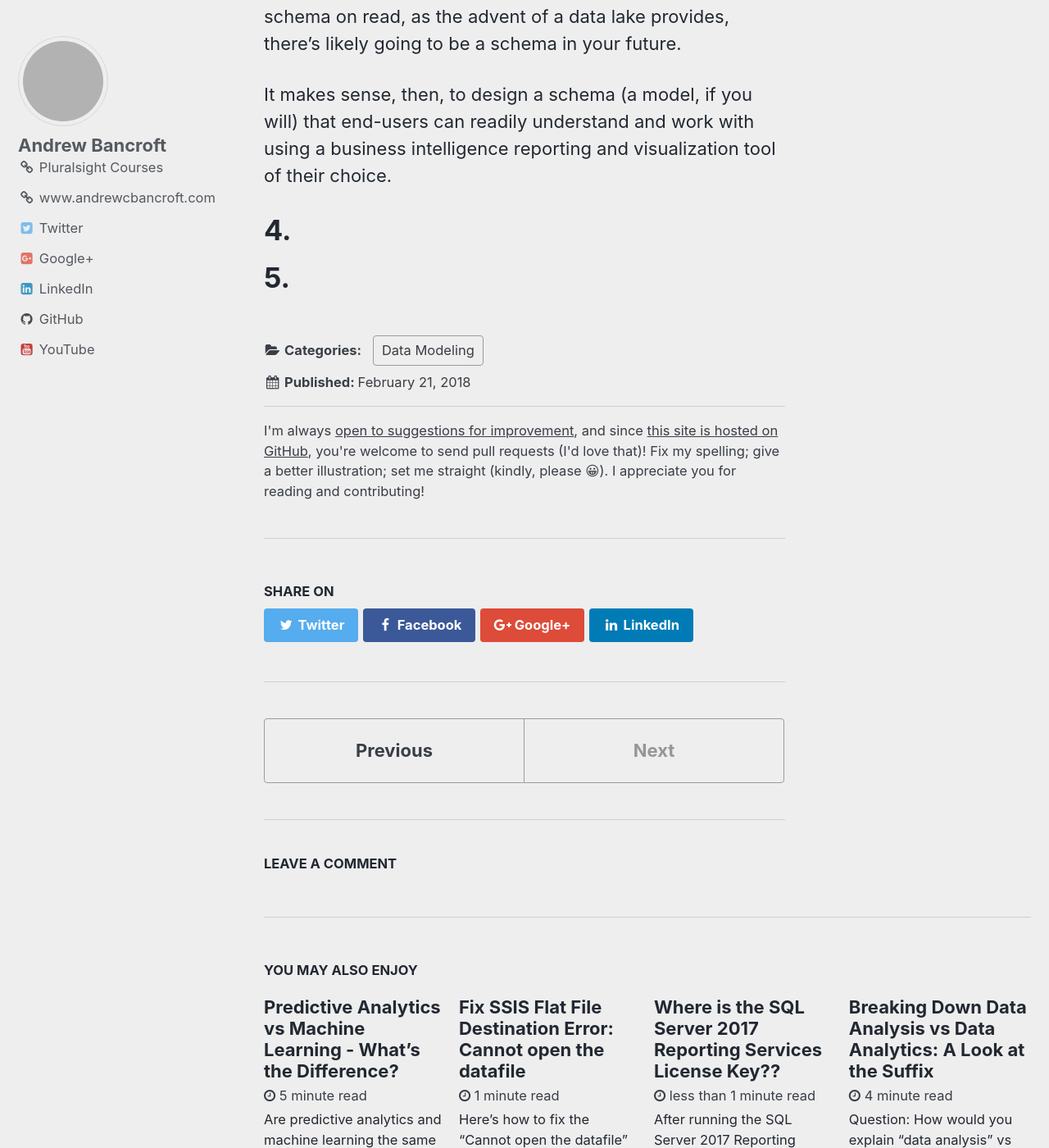
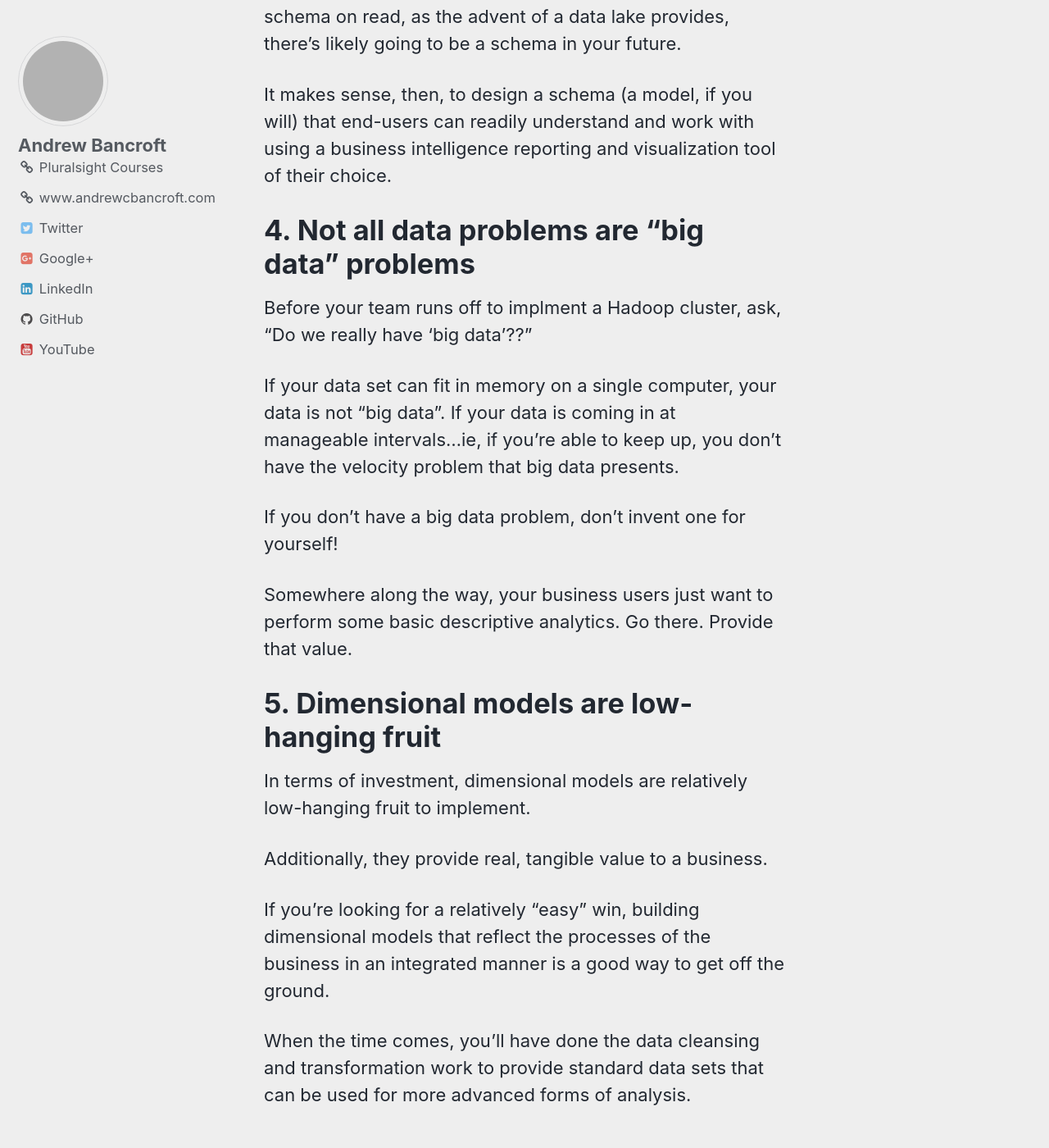
Before and after one commit to andrewcbancroft/datadaylife-blog, a Jekyll site: the page built from _posts/2018-02-21-winning-with-dimensional-models-in-age-of-big-data.md, in a window 1280 px wide and 1400 px high, scrolled down 3219 px. Shown: the whole window at 82% size. Built offline with Jekyll 4.4.1, drawn with Linux system fonts in a browser that asks for light colours; comment, search, counter and statistics services are not loaded; some of the changed text lies outside the part shown; grey boxes are pictures that could not be loaded.

Commit message:
Update 2018-02-21-winning-with-dimensional-models-in-age-of-big-data.md

```diff
--- a/_posts/2018-02-21-winning-with-dimensional-models-in-age-of-big-data.md
+++ b/_posts/2018-02-21-winning-with-dimensional-models-in-age-of-big-data.md
@@ -53,6 +53,20 @@
 
 It makes sense, then, to design a schema (a model, if you will) that end-users can readily understand and work with using a business intelligence reporting and visualization tool of their choice.
 
-# 4.
+# 4. Not all data problems are "big data" problems
+Before your team runs off to implment a Hadoop cluster, ask, "Do we really have 'big data'??"
 
-# 5.
+If your data set can fit in memory on a single computer, your data is not "big data".  If your data is coming in at manageable intervals...ie, if you're able to keep up, you don't have the velocity problem that big data presents.
+
+If you don't have a big data problem, don't invent one for yourself!
+
+Somewhere along the way, your business users just want to perform some basic descriptive analytics.  Go there.  Provide that value.
+
+# 5. Dimensional models are low-hanging fruit
+In terms of investment, dimensional models are relatively low-hanging fruit to implement.
+
+Additionally, they provide real, tangible value to a business.
+
+If you're looking for a relatively "easy" win, building dimensional models that reflect the processes of the business in an integrated manner is a good way to get off the ground.
+
+When the time comes, you'll have done the data cleansing and transformation work to provide standard data sets that can be used for more advanced forms of analysis.
```
